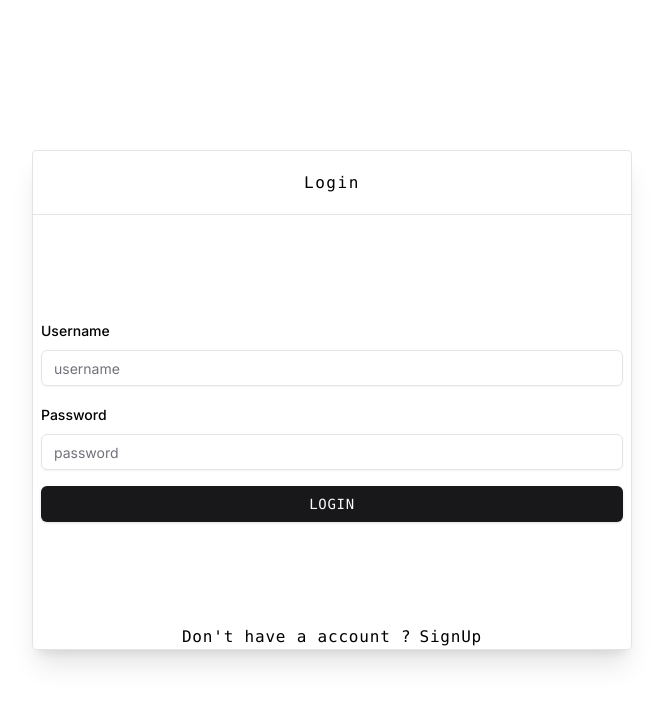
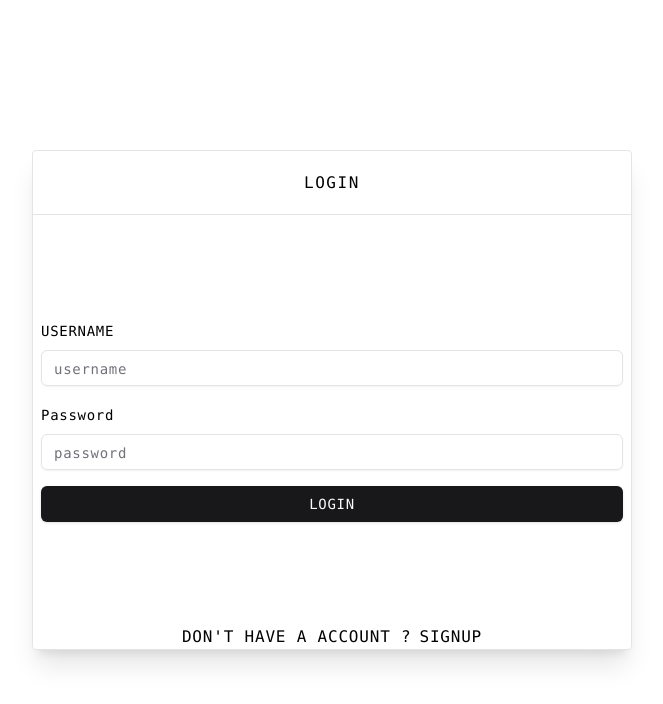
Before and after one commit to vikramsamak/taskkit, a Next.js app: page /signin in a window 1280 px wide. Shown: the top 704 px of the page, without its empty margins (308-971 px from the left). Built offline with nearby package versions, Linux system fonts and the light colour scheme.

Commit message:
UI Fixes.

```diff
--- a/src/app/page.js
+++ b/src/app/page.js
@@ -2,23 +2,5 @@ import Hero from "@/components/SharedComponents/Hero";
 import PageView from "@/components/SharedComponents/PageView";
 
 export default function Home() {
-  return (
-    <PageView
-      window={
-        <section className="flex flex-col w-full h-full items-center gap-4">
-          <div className="flex flex-col py-2 px-2 gap-4 w-full">
-            <div className="text-center px-2 py-2">
-              <h1 className="text-4xl font-mono tracking-widest">TASKKIT</h1>
-            </div>
-            <div className="text-center px-2 py-2">
-              <p className="text-lg font-mono tracking-wider">
-                All your tools in one place for maximum efficiency
-              </p>
-            </div>
-          </div>
-          <Hero />
-        </section>
-      }
-    ></PageView>
-  );
+  return <PageView window={<Hero />}></PageView>;
 }
--- a/src/app/signup/page.jsx
+++ b/src/app/signup/page.jsx
@@ -2,23 +2,5 @@ import PageView from "@/components/SharedComponents/PageView";
 import UserSignUpForm from "@/components/User/UserSignUpForm";
 
 export default function SignupPage() {
-  return (
-    <PageView
-      window={
-        <section className="flex flex-col h-full justify-center gap-4">
-          <div className="flex flex-col py-2 px-2 gap-4 w-full">
-            <div className="text-center px-2 py-2">
-              <h1 className="text-4xl font-mono tracking-widest">TASKKIT</h1>
-            </div>
-            <div className="text-center px-2 py-2">
-              <p className="text-lg font-mono tracking-wider">
-                All your tools in one place for maximum efficiency
-              </p>
-            </div>
-          </div>
-          <UserSignUpForm />
-        </section>
-      }
-    ></PageView>
-  );
+  return <PageView window={<UserSignUpForm />}></PageView>;
 }
--- a/src/components/SharedComponents/Hero.jsx
+++ b/src/components/SharedComponents/Hero.jsx
@@ -1,7 +1,26 @@
-import UserLoginForm from "../User/UserLoginForm";
+import Link from "next/link";
+import { Button } from "../ui/button";
 
 function Hero() {
-  return <></>;
+  return (
+    <section className="flex flex-col w-full items-center gap-4">
+      <div className="flex flex-col py-2 px-2 gap-4 w-full">
+        <div className="text-center px-2 py-2">
+          <h1 className="text-4xl font-mono tracking-widest">TASKKIT</h1>
+        </div>
+        <div className="text-center px-2 py-2">
+          <p className="text-lg font-mono tracking-wider uppercase">
+            All your tools in one place for maximum efficiency
+          </p>
+        </div>
+      </div>
+      <div className="flex items-center justify-center w-full">
+        <Button varriant="outline">
+          <Link href="/signin">Sign In</Link>
+        </Button>
+      </div>
+    </section>
+  );
 }
 
 export default Hero;
--- a/src/components/Stopwatch/StopwatchDisplay.jsx
+++ b/src/components/Stopwatch/StopwatchDisplay.jsx
@@ -1,7 +1,9 @@
 function StopwatchDisplay({ time }) {
   return (
     <div className="flex items-center justify-center h-4/5">
-      <h1 className="font-mono font-semibold text-8xl">{time}</h1>
+      <h1 className="font-mono font-semibold text-4xl sm:text-6xl md:text-8xl">
+        {time}
+      </h1>
     </div>
   );
 }
--- a/src/components/User/UserLoginForm.jsx
+++ b/src/components/User/UserLoginForm.jsx
@@ -72,7 +72,7 @@ function UserLoginForm() {
     <section className="flex flex-col gap-2 rounded-sm border border-input shadow-xl h-[500px] w-[600px]">
       <div className="flex w-full justify-center border-b border-input h-16 px-2 py-2">
         <div className="flex items-center">
-          <p className="font-mono tracking-widest">Login</p>
+          <p className="font-mono tracking-widest uppercase">Login</p>
         </div>
       </div>
       <div className="flex-1 flex justify-center gap-2 h-full items-center px-2 py-2">
@@ -86,9 +86,15 @@ function UserLoginForm() {
               name="username"
               render={({ field }) => (
                 <FormItem>
-                  <FormLabel>Username</FormLabel>
+                  <FormLabel className="font-mono tracking-wider uppercase">
+                    Username
+                  </FormLabel>
                   <FormControl>
-                    <Input placeholder="username" {...field} />
+                    <Input
+                      placeholder="username"
+                      {...field}
+                      className="placeholder:font-mono tracking-wider"
+                    />
                   </FormControl>
                   <FormMessage />
                 </FormItem>
@@ -99,9 +105,16 @@ function UserLoginForm() {
               name="password"
               render={({ field }) => (
                 <FormItem>
-                  <FormLabel>Password</FormLabel>
+                  <FormLabel className="font-mono tracking-wider">
+                    Password
+                  </FormLabel>
                   <FormControl>
-                    <Input type="password" placeholder="password" {...field} />
+                    <Input
+                      type="password"
+                      placeholder="password"
+                      {...field}
+                      className="placeholder:font-mono tracking-wider"
+                    />
                   </FormControl>
                   <FormMessage />
                 </FormItem>
@@ -114,16 +127,21 @@ function UserLoginForm() {
               {isLoading ? (
                 <Loader />
               ) : (
-                <span className="font-mono tracking-wider">Login</span>
+                <span className="font-mono tracking-wider uppercase">
+                  Login
+                </span>
               )}
             </Button>
           </form>
         </Form>
       </div>
       <div className="flex w-full justify-center">
-        <p className="text-center font-mono tracking-wider">
+        <p className="text-center font-mono tracking-wider uppercase">
           Don&apos;t have a account ?
-          <Link href="/signup" className="hover:underline ml-2">
+          <Link
+            href="/signup"
+            className="hover:underline ml-2 font-mono tracking-wider uppercase"
+          >
             SignUp
           </Link>
         </p>
--- a/src/components/User/UserSignUpForm.jsx
+++ b/src/components/User/UserSignUpForm.jsx
@@ -87,7 +87,7 @@ function UserSignUpForm() {
     <section className="flex flex-col gap-2 rounded-sm border border-input shadow-xl h-[500px] w-[600px]">
       <div className="flex w-full justify-center border-b border-input h-16 px-2 py-2">
         <div className="flex items-center">
-          <p className="font-mono tracking-widest">Sign Up</p>
+          <p className="font-mono tracking-widest uppercase">Sign Up</p>
         </div>
       </div>
       <div className="flex-1 flex justify-center gap-2 px-2 py-2">
@@ -101,9 +101,15 @@ function UserSignUpForm() {
               name="fullName"
               render={({ field }) => (
                 <FormItem>
-                  <FormLabel>Full Name</FormLabel>
+                  <FormLabel className="font-mono tracking-wider uppercase">
+                    Full Name
+                  </FormLabel>
                   <FormControl>
-                    <Input placeholder="Full name" {...field} />
+                    <Input
+                      placeholder="Full name"
+                      {...field}
+                      className="placeholder:font-mono tracking-wider"
+                    />
                   </FormControl>
                   <FormMessage />
                 </FormItem>
@@ -114,9 +120,15 @@ function UserSignUpForm() {
               name="username"
               render={({ field }) => (
                 <FormItem>
-                  <FormLabel>Username</FormLabel>
+                  <FormLabel className="font-mono tracking-wider uppercase">
+                    Username
+                  </FormLabel>
                   <FormControl>
-                    <Input placeholder="Username" {...field} />
+                    <Input
+                      placeholder="Username"
+                      {...field}
+                      className="placeholder:font-mono tracking-wider"
+                    />
                   </FormControl>
                   <FormMessage />
                 </FormItem>
@@ -127,9 +139,16 @@ function UserSignUpForm() {
               name="password"
               render={({ field }) => (
                 <FormItem>
-                  <FormLabel>Password</FormLabel>
+                  <FormLabel className="font-mono tracking-wider uppercase">
+                    Password
+                  </FormLabel>
                   <FormControl>
-                    <Input type="password" placeholder="Password" {...field} />
+                    <Input
+                      type="password"
+                      placeholder="Password"
+                      {...field}
+                      className="placeholder:font-mono tracking-wider"
+                    />
                   </FormControl>
                   <FormMessage />
                 </FormItem>
@@ -140,12 +159,15 @@ function UserSignUpForm() {
               name="confirm_password"
               render={({ field }) => (
                 <FormItem>
-                  <FormLabel>Confirm Password</FormLabel>
+                  <FormLabel className="font-mono tracking-wider uppercase">
+                    Confirm Password
+                  </FormLabel>
                   <FormControl>
                     <Input
                       type="password"
                       placeholder="Confirm Password"
                       {...field}
+                      className="placeholder:font-mono tracking-wider"
                     />
                   </FormControl>
                   <FormMessage />
@@ -159,16 +181,21 @@ function UserSignUpForm() {
               {isPending ? (
                 <Loader />
               ) : (
-                <span className="font-mono tracking-wider">Sign Up</span>
+                <span className="font-mono tracking-wider uppercase">
+                  Sign Up
+                </span>
               )}
             </Button>
           </form>
         </Form>
       </div>
       <div className="flex w-full justify-center">
-        <p className="text-center font-mono tracking-wider">
+        <p className="text-center font-mono tracking-wider uppercase">
           Already have a account ?
-          <Link href="/" className="hover:underline ml-2">
+          <Link
+            href="/signin"
+            className="hover:underline ml-2 font-mono tracking-wider uppercase"
+          >
             Login
           </Link>
         </p>
```
Also changed, not shown: src/app/signin/page.jsx (renamed from src/app/signin/page.js).
